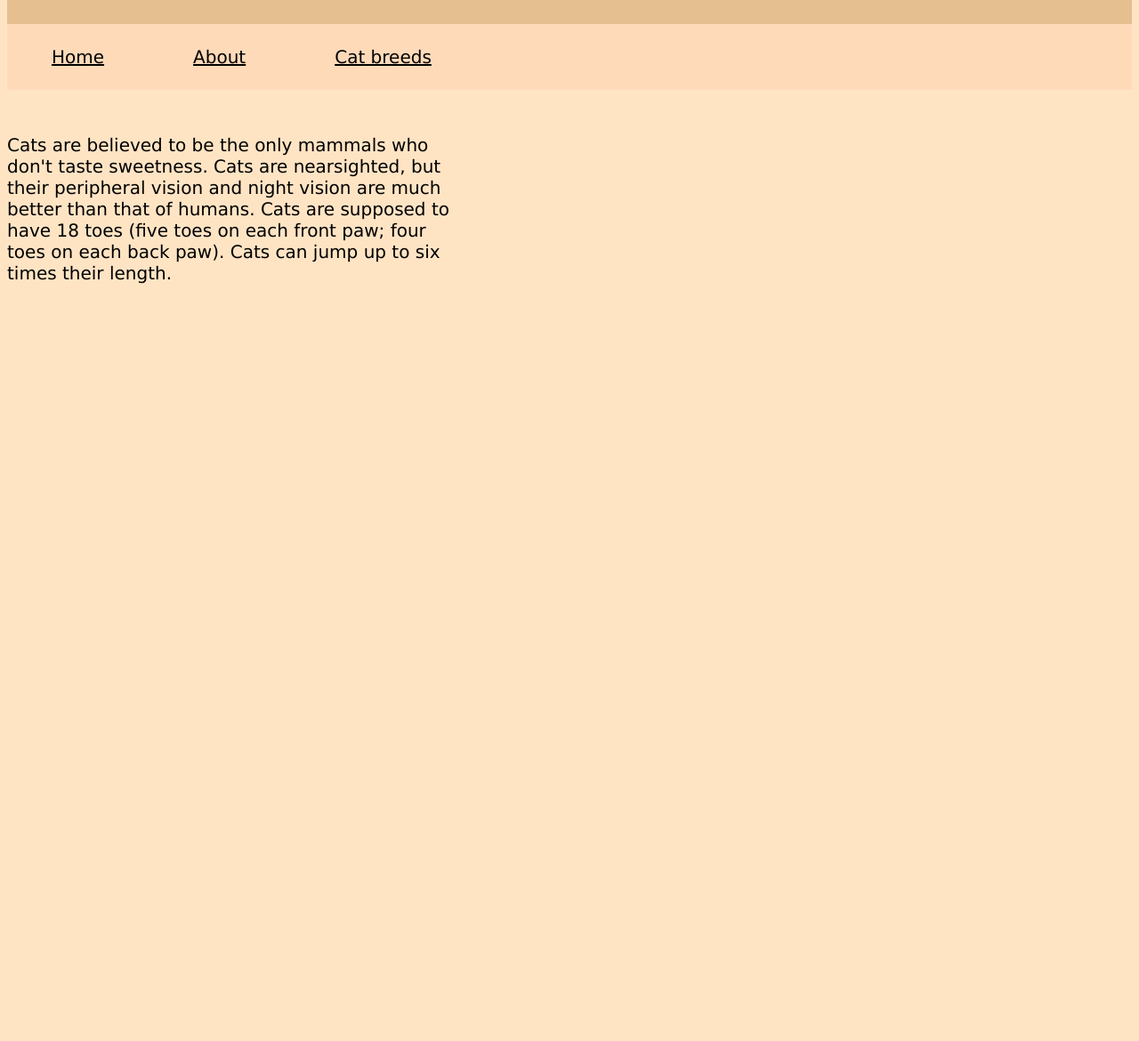
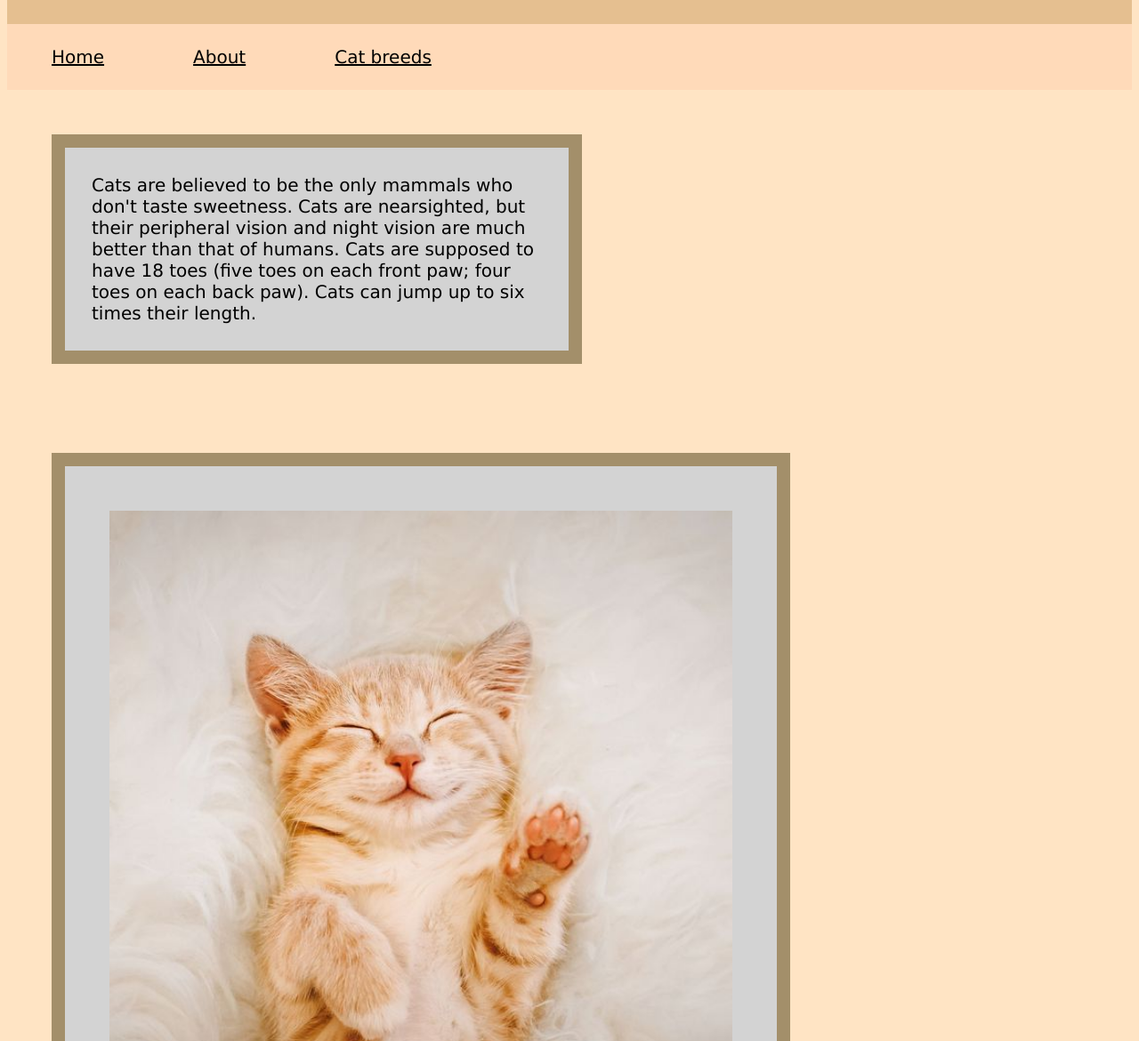
Before and after one commit to milapawlus/cat-website, a plain HTML site: page index.html in a window 1280 px wide. Shown: the part 130-1300 px from the top of the page at 89% size. Before the commit the page ends 800 px from the top, so only its background shows below. Drawn offline with Linux system fonts and the light colour scheme.

Commit message:
added image

```diff
--- a/index.html
+++ b/index.html
@@ -29,6 +29,10 @@
             Cats can jump up to six times their length.
         </p>
         </section>
+
+        <div>
+            <img src="images/cut-cat.jpg" alt="cat">
+        </div>
     </main>
 </body>
 
--- a/style.css
+++ b/style.css
@@ -29,13 +29,26 @@ p {
     font-size: 20px;
     font-family: Verdana, Geneva, Tahoma, sans-serif;
     display: block;
-    margin-left: auto;
-    margin-right: auto;
+    margin: 50px;
     width: 40%;
     padding-top: 30px;
+    padding-bottom: 30px;
+    padding-left: 30px;
+    padding-right: 30px;
     float: left;
+    border:15px solid rgb(163, 143, 106);
+    background-color: lightgrey;
 }
 
 body {
     background-color: bisque;
 }
+
+img {
+    background-color: lightgrey;
+    width: 700px;
+    border: 15px solid rgb(163, 143, 106);
+    padding: 50px;
+    margin: 50px;
+
+  }
```
Also changed, not shown: images/cut-cat.jpg (added).
